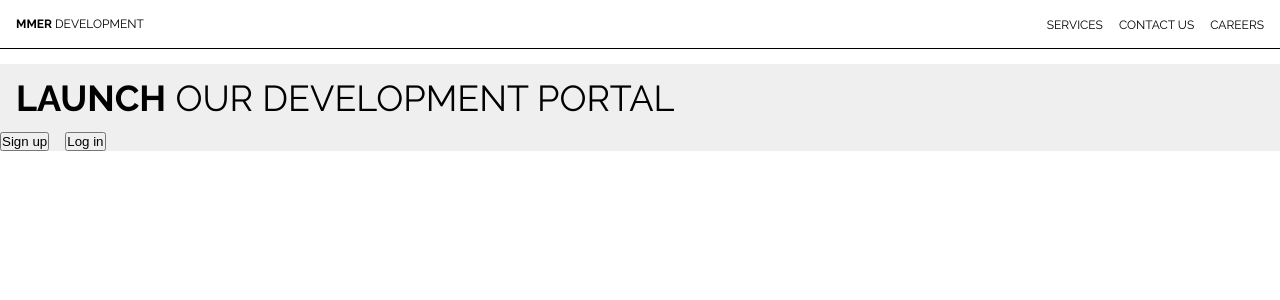
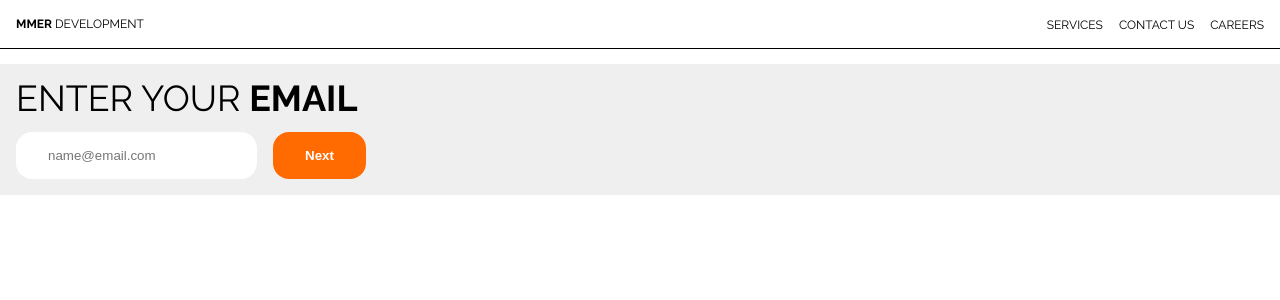
Before and after one commit to andrew60199/MMER-DEVELOPMENT-01, a React (Create React App) app in the folder client/: page / in a window 1280 px wide. Both pictures are taken after a click on the button "Sign up". Shown: the top 300 px of the page. Built offline with nearby package versions, Linux system fonts and the light colour scheme.

Commit message:
got the signup conditional rendering to work in a hacky way

```diff
--- a/client/src/components/UserEntryForm.js
+++ b/client/src/components/UserEntryForm.js
@@ -1,12 +1,84 @@
 import React, { useState } from 'react';
-import { Link } from 'react-router-dom';
+
+import { useMutation } from '@apollo/client';
+import { LOGIN_USER, ADD_USER } from '../utils/mutations';
+import Auth from '../utils/auth';
 
 const UserEntryForm = () => {
+    const [progress, setProgress] = useState('')
+    const [email, setEmail] = useState('')
+    const [password, setPassword] = useState('')
+    const [conformPassword, setConformPassword] = useState('')
+    const [terms, setTerms] = useState(false)
+    const [error, setError] = useState('')
+
+    function handleEmail () {
+        console.log(email)
+        // REGEX Check
+            // Check if the email is already in use
+                // Send them to password view
+                    // Check if they need to add a username
+                        // Check if they have accepted t&c's
+                            // Login
+            // Otherwise they must be a new user
+                // Send to password view
+                    // Conform password
+                        // Send to db
+                            // Set username
+                                // Accept t&c's
+                                    // Login
+
+        setError('')
+
+        if (/^\w+([\.-]?\w+)*@\w+([\.-]?\w+)*(\.\w+)+$/.test(email)) {
+            console.log('true')
+
+
+        } else {
+            setError('Please enter a valid email address')
+        }
+    }
+
+    function handlePassword () {
+
+    }
+
     return (
-        <div className='bg-light-grey l-display-container '>
-            <h1 className='regular large-font margin-1111 padding-1000 l-display-margin-1111'><span className='bold'>LAUNCH</span> OUR DEVELOPMENT PORTAL</h1>
-            <button className='margin-0100'>Sign up</button>
-            <button>Log in</button>
+        // Not proper HTML semantics!
+        // Will improve in the future if we have time
+        <div className='bg-light-grey l-display-container padding-1010'>
+            <h1 className='regular large-font margin-0111'>{
+                    (progress === 'email' || progress === 'password') && 'ENTER YOUR'
+                }<span className='bold'>{
+                    (progress === '') && 'LAUNCH'
+                }{
+                    (progress === 'email') && ' EMAIL'
+                }{
+                    (progress === 'password') && ' PASSWORD'
+                }</span>{
+                    (progress === '') &&' OUR DEVELOPMENT PORTAL'
+                }</h1>
+            {(progress === '') &&
+                <>
+                    <button className='margin-0101 padding-1212 border-none bg-sunset-orange white bold cursor border-radius-1' onClick={() => setProgress('email')}>Sign up</button>
+                    <button className='padding-1212 border-none bg-white bold cursor border-radius-1' onClick={() => setProgress('email')}>Log in</button>
+                </>
+            }
+            {(progress === 'email') &&
+                <>
+                    <input className='margin-0101 padding-1212 border-none border-radius-1' type='text' placeholder='name@email.com' onChange={e => setEmail(e.target.value)} required/>
+                    <button className='padding-1212 border-none bg-sunset-orange white bold cursor border-radius-1' onClick={handleEmail}>Next</button>
+                </>
+            }
+            {(progress === 'password') &&
+                <>
+                    <input className='margin-0101' type='password'/>
+                    <button className='padding-1212 border-none bg-sunset-orange white bold cursor border-radius-1' type='submit' onClick={handlePassword}>Next</button>
+                </>
+            }
+            {(error) &&
+                <p className='margin-1101'>{error}</p>
+            }
         </div>
 
     )
--- a/client/src/index.css
+++ b/client/src/index.css
@@ -4,6 +4,14 @@
 
 .sunset-orange {
   color: var(--sunset-orange)
+}
+
+.bg-sunset-orange {
+  background-color: var(--sunset-orange)
+}
+
+.white {
+  color: white;
 }
 
 .bg-white {
@@ -48,8 +56,17 @@
 
 ################
 */
+
+.block {
+  display: block;
+}
+
 .flex {
   display: flex;
+}
+
+.flex-direction-col {
+  flex-direction: column;
 }
 
 .space-between {
@@ -90,6 +107,14 @@
   padding: 1rem;
 }
 
+.padding-1010 {
+  padding: 1rem 0;
+}
+
+.padding-1212 {
+  padding: 1rem 2rem;
+}
+
 /* .mobile-padding-top-05 {
   padding-top: .5rem;
 } */
@@ -118,6 +143,14 @@
   margin-right: 1rem;
 }
 
+.margin-0101 {
+  margin: 0 1rem;
+}
+
+.margin-0111 {
+  margin: 0 1rem 1rem 1rem;
+}
+
 .margin-4000 {
   margin-top: 4rem;
 }
@@ -141,6 +174,10 @@
 
 .border-bottom {
   border-bottom: solid 1px black;
+}
+
+.border-radius-1 {
+  border-radius: 1rem;
 }
 
 .cursor {
```
